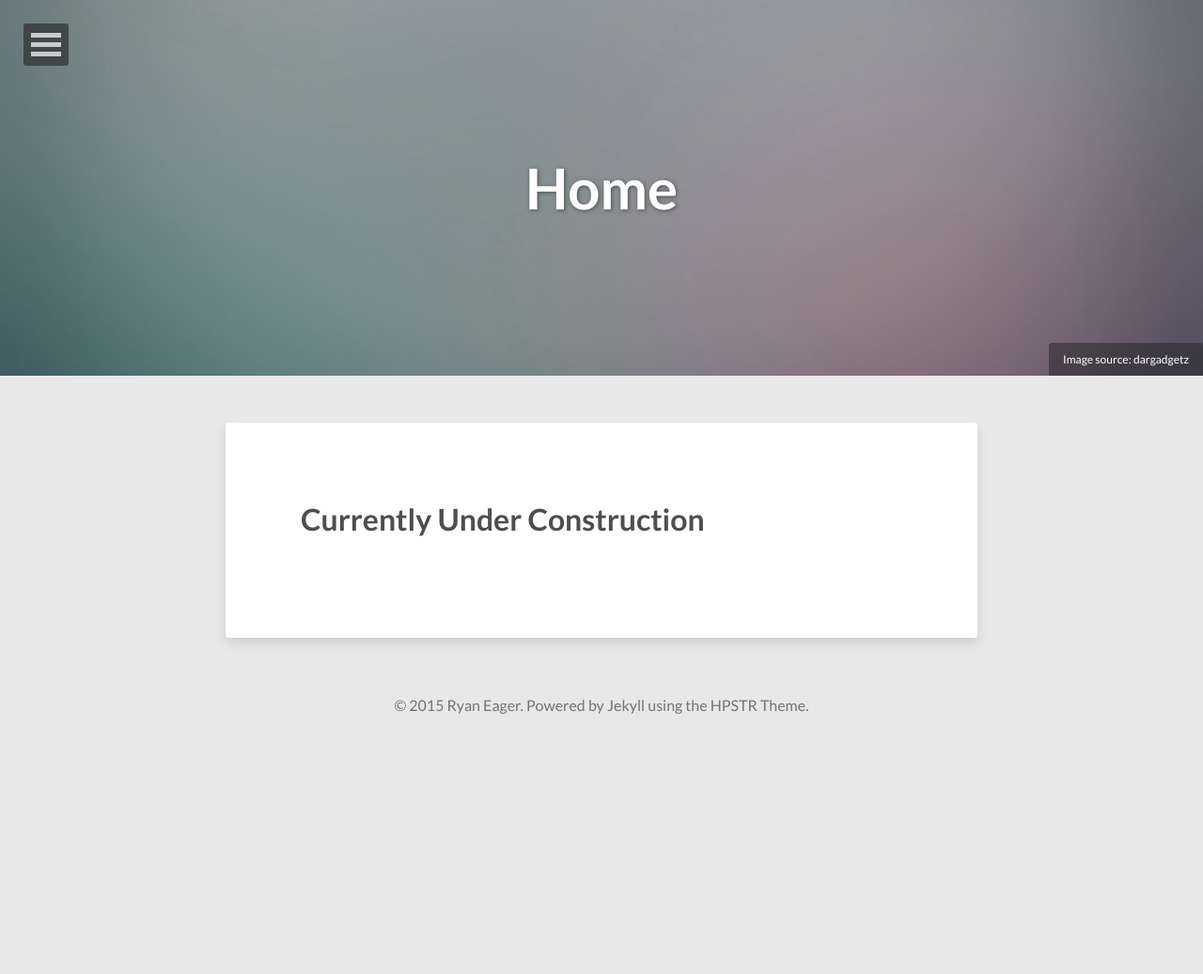
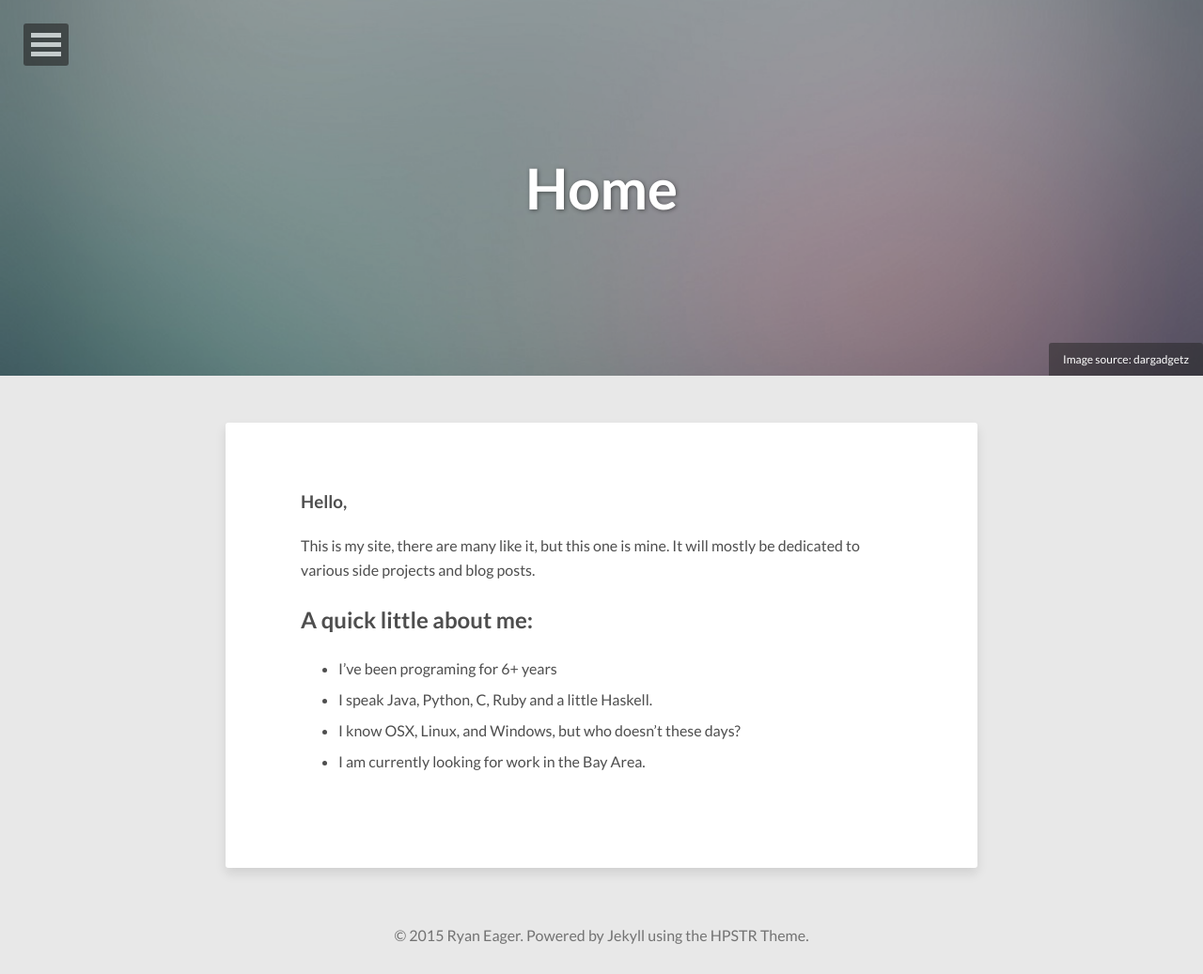
Before and after one commit to RyanEager/ryaneager.github.io, a Jekyll site: the page built from index.html, in a window 1280 px wide. Shown: the whole page at 94% size. Built offline with Jekyll 4.4.1, drawn with Linux system fonts in a browser that asks for light colours; nearby versions of some CDN libraries; before the commit the page ends 900 px from its top, so only the background shows below that.

Commit message:
updated homepage with about me

```diff
--- a/index.html
+++ b/index.html
@@ -11,4 +11,14 @@ comments: false
 ---
 
 
-<h1> Currently Under Construction</h1>
+<h3>Hello,</h3>
+<p>This is my site, there are many like it, but this one is mine. It will mostly be dedicated to various side projects and blog posts. </p>
+
+<h2>A quick little about me:</h2>
+
+<ul>
+  <li>I’ve been programing for 6+ years</li>
+  <li>I speak Java, Python, C, Ruby and a little Haskell.</li>
+  <li>I know OSX, Linux, and Windows, but who doesn’t these days?</li>
+  <li>I am currently looking for work in the Bay Area.</li>
+</ul>
```
